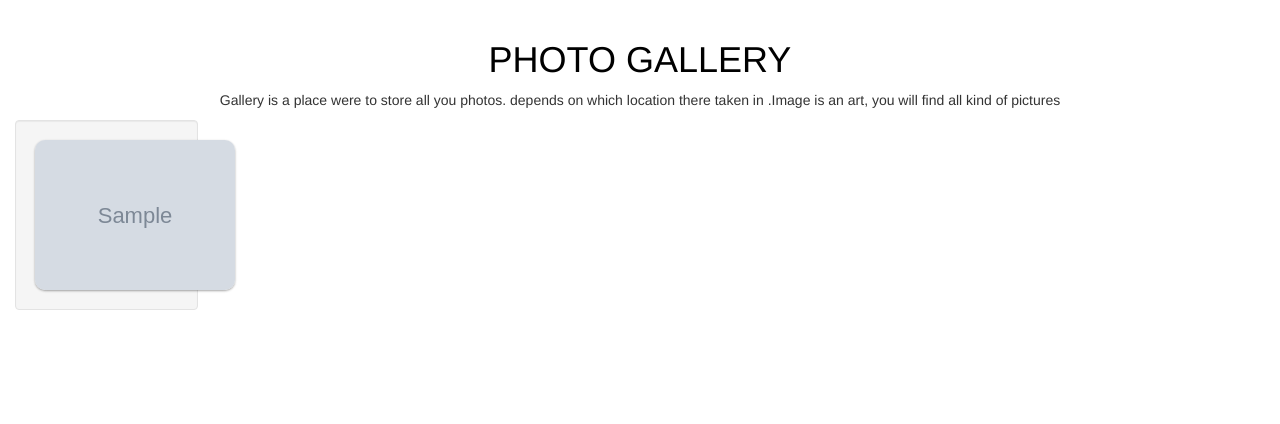
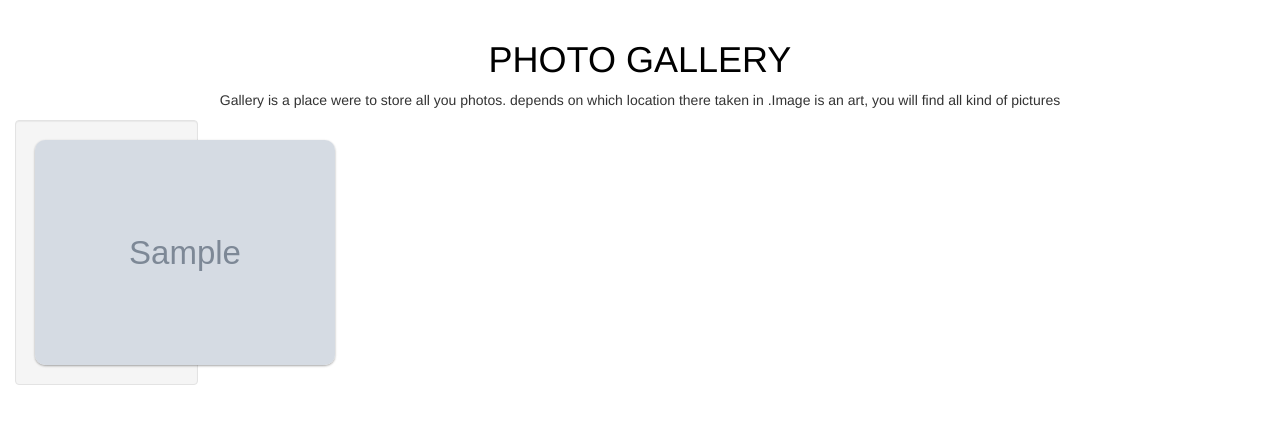
Before and after one commit to sandrineTuyizere/Personal-Galleries-App, a Django app: page / in a window 1280 px wide. Shown: the part 52-476 px from the top of the page. Run offline with Django 3.2, Linux system fonts and the light colour scheme; tables that the repository leaves empty hold one stand-in row (values such as "Sample post"); grey boxes marked "Sample" are stand-in pictures; some libraries are stand-ins or nearby versions.

Commit message:
modifyinging galleries

```diff
--- a/galleries/templates/welcome.html
+++ b/galleries/templates/welcome.html
@@ -18,7 +18,7 @@
                     <div class="col-md-2 ">
                         <div class="well">
 
-            <img src="{{photo_item.image.url}}" style="width: 200px" class="image" alt="some images" data-toggle="modal" data-target="#{{photo_item.id}}" class="img-responsive" style="width: 200px;">
+            <img src="{{photo_item.image.url}}" style="width: 300px" class="image" alt="some images" data-toggle="modal" data-target="#{{photo_item.id}}" class="img-responsive" style="width: 200px;">
               </div>
         </div>
             </div>
```
Also changed, not shown: media/images_galleries/italy_1.jpeg (added).
